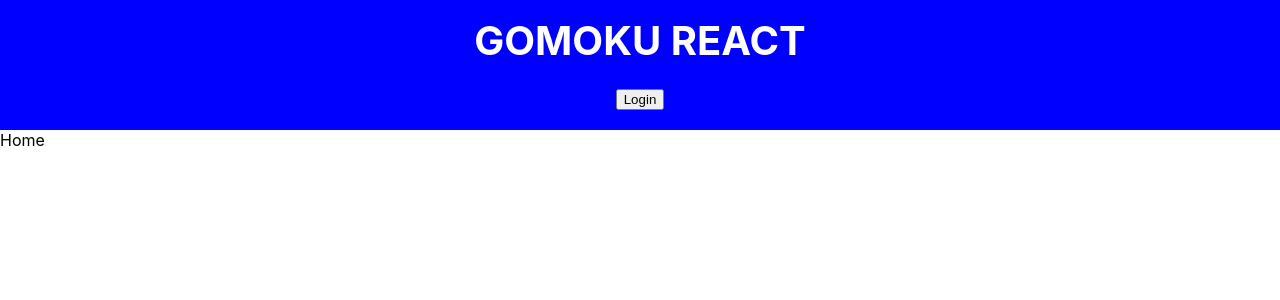
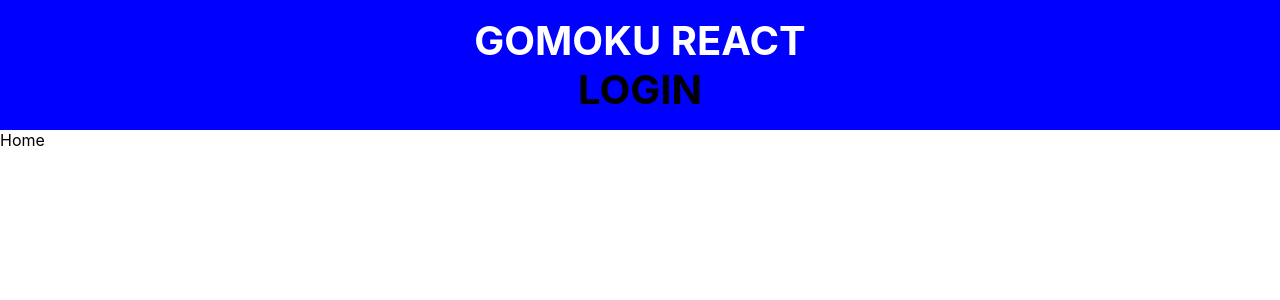
Before and after one commit to bld47282/gomoku-react, a React (Create React App) app: page / in a window 1280 px wide. Shown: the top 300 px of the page. Built offline with nearby package versions, Linux system fonts and the light colour scheme.

Commit message:
Change button to div

```diff
--- a/src/components/Header.tsx
+++ b/src/components/Header.tsx
@@ -4,7 +4,7 @@ export default function Header() {
   return (
     <header className={style.header}>
       <div className={style.heading}>Gomoku React</div>
-      <button className={style.button}>Login</button>
+      <div className={style.button}>Login</div>
     </header>
 
   )
```
